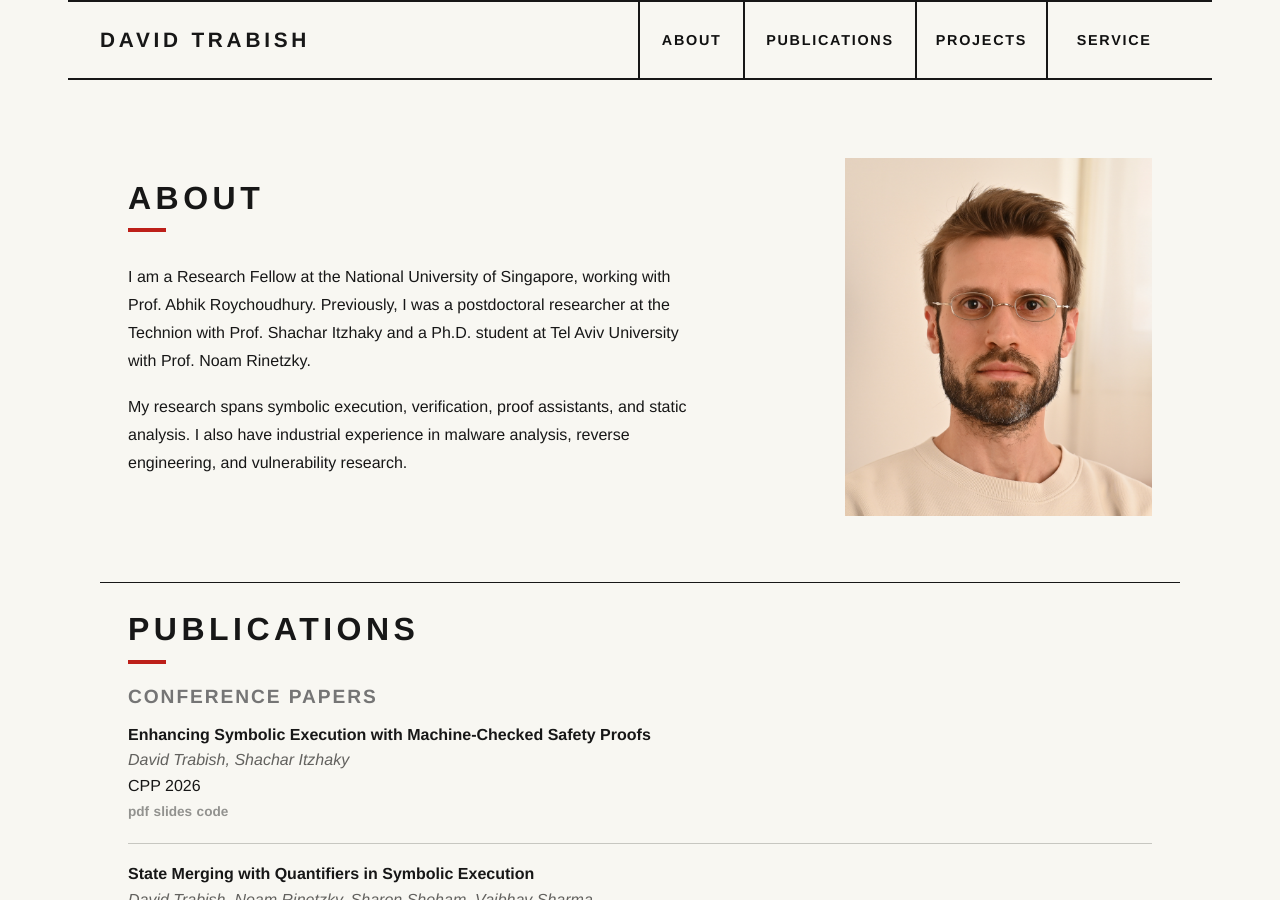
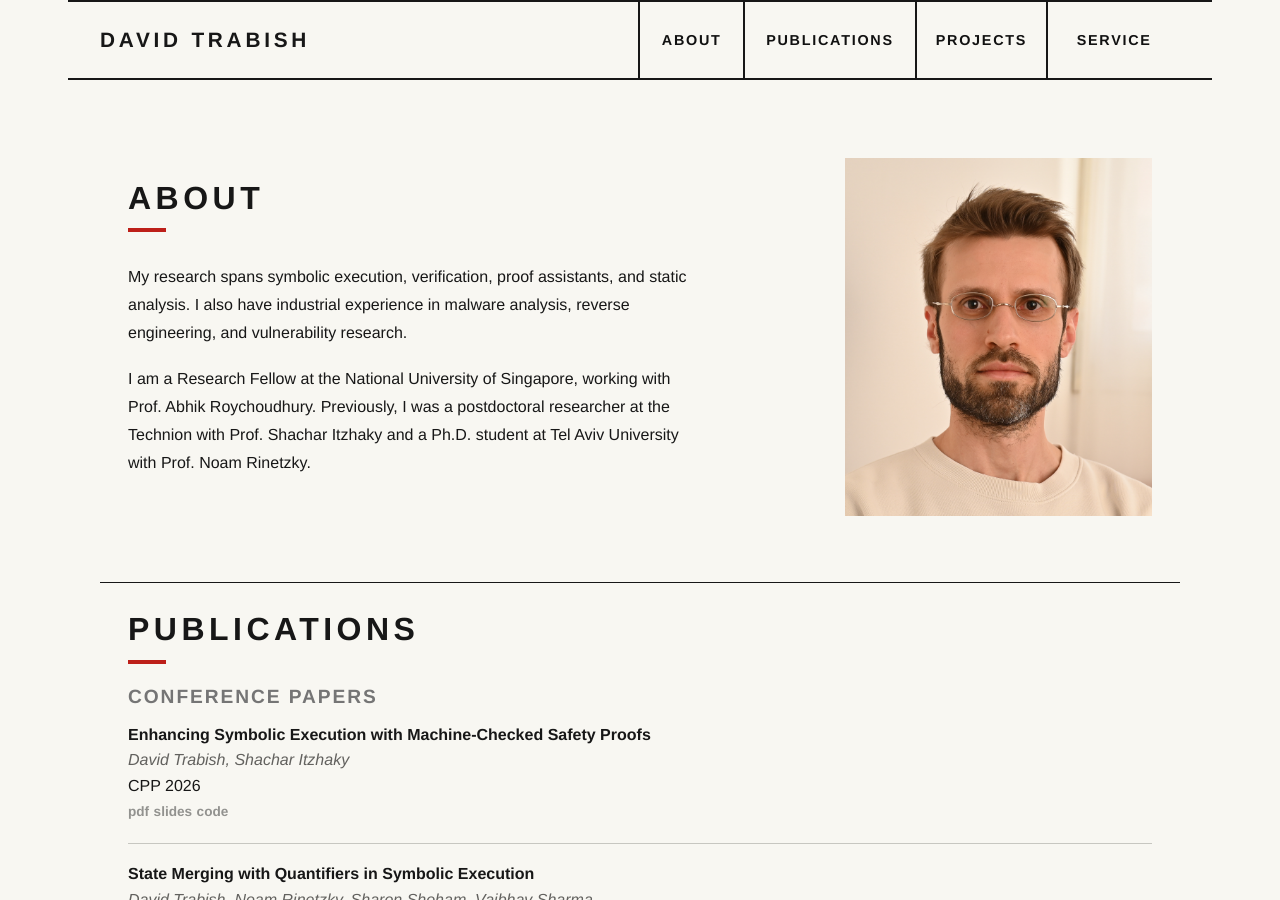
Before and after one commit to davidtr1037/davidtr1037.github.io, a Jekyll site: the page built from about.md, in a window 1280 px wide and 900 px high. Built offline with Jekyll 4.4.1, drawn with Linux system fonts in a browser that asks for light colours.

Commit message:
updating

```diff
--- a/about.md
+++ b/about.md
@@ -9,8 +9,8 @@ portfolio: true
   <section class="portfolio-about" id="about" aria-labelledby="about-heading">
     <div class="portfolio-about-copy">
       <h1 class="portfolio-heading" id="about-heading">About</h1>
+      <p>My research spans symbolic execution, verification, proof assistants, and static analysis. I also have industrial experience in malware analysis, reverse engineering, and vulnerability research.</p>
       <p>I am a Research Fellow at the National University of Singapore, working with Prof. Abhik Roychoudhury. Previously, I was a postdoctoral researcher at the Technion with Prof. Shachar Itzhaky and a Ph.D. student at Tel Aviv University with Prof. Noam Rinetzky.</p>
-      <p>My research spans symbolic execution, verification, proof assistants, and static analysis. I also have industrial experience in malware analysis, reverse engineering, and vulnerability research.</p>
     </div>
     <figure class="portfolio-portrait">
       <img src="{{ '/photo_2.jpg' | relative_url }}" alt="Portrait of David Trabish" width="360" height="420">
```
